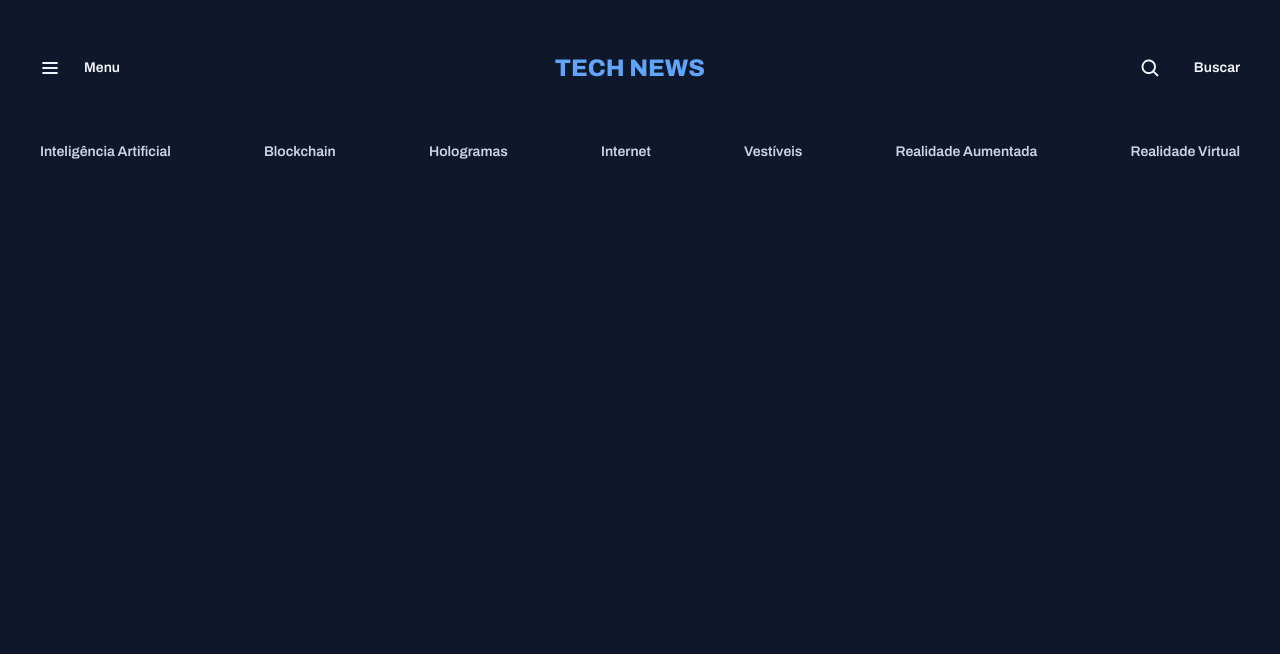
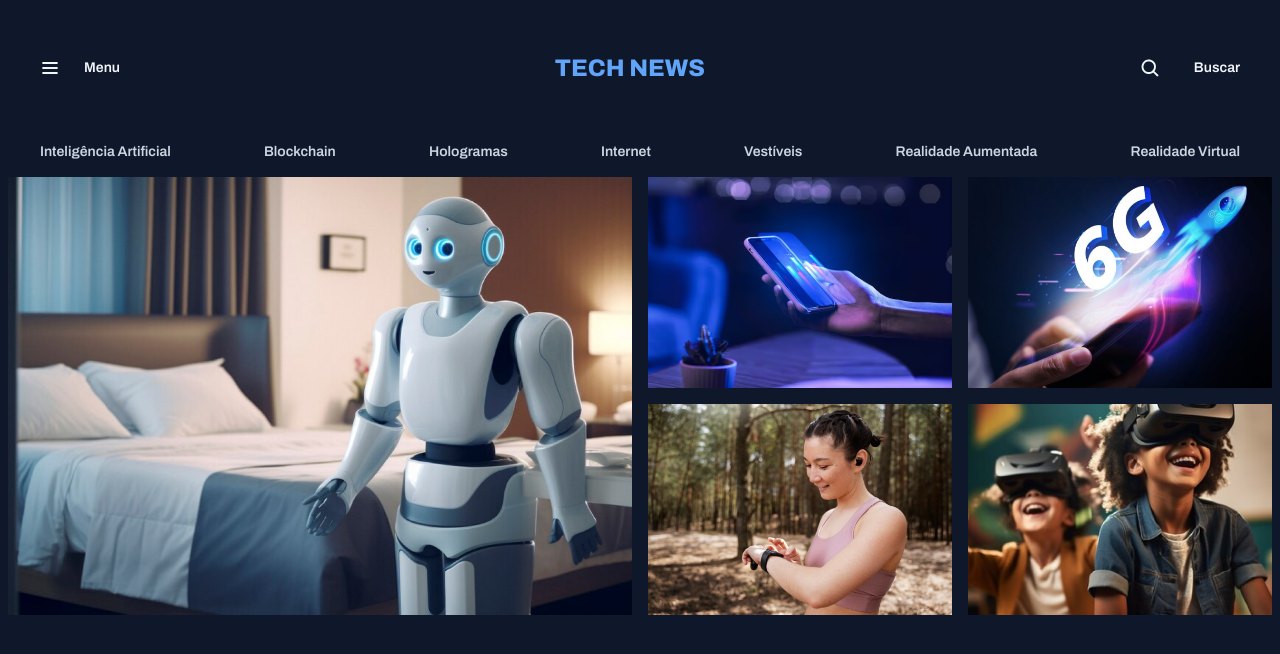
Before and after one commit to DaniloVitoria/portal-de-noticias, a plain HTML site: page index.html in a window 1280 px wide. Drawn offline with Linux system fonts and the light colour scheme.

Commit message:
Section destaques criado, ajustando o dimensionamento

```diff
--- a/index.html
+++ b/index.html
@@ -68,6 +68,25 @@
 
   </section>
 
+  <section id="destaques">
+
+    <div class="container__destaques gap1">
+      <div class="noticia1">
+        <img src="./assets/Image01.png" alt="">
+
+      </div>
+
+
+      <div class="noticias grid gap1">
+        <img src="./assets/celularimage.png" alt="">
+        <img src="./assets/6g.png" alt="">
+        <img src="./assets/mulhercomrelogio.png" alt="">
+        <img src="./assets/criancavr.png" alt="">
+      </div>
+
+    </div>
+
+  </section>
 
 </body>
 </html>
--- /dev/null
+++ b/styles/destaques.css
@@ -0,0 +1,36 @@
+#destaques {
+  display: flex;
+  width: 100vw; /* 100% da largura da tela */
+  max-width: 100%; /* garante que não ultrapasse */
+  overflow-x: hidden; /* evita que passe da tela horizontalmente */
+  margin: 0 auto; /* centraliza se houver algum espaço sobrando */
+}
+
+.container__destaques{
+ display: flex;
+  width: 100%;
+
+  & > .noticia1 img {
+     width: 100%;
+     height: 100%;
+    object-fit: cover;
+    display: block;
+  }
+
+& > .noticia1{
+  width: 50%;
+}
+
+  & > .noticias{
+    width: 50%;
+    grid-template-columns: 1fr 1fr;
+    grid-template-rows: 1fr 1fr;
+  }
+
+
+  & > .noticias img{
+    width: 100%;
+    height: 100%;
+    object-fit: cover;
+  }
+}
--- a/styles/global.css
+++ b/styles/global.css
@@ -42,6 +42,10 @@ html {
 
   color: var(--text-color-primary);
   background-color: var(--bg-color);
+
+  overflow-x: hidden;
+
+  box-sizing: border-box;
 }
 
 h1, h2, h3 {
--- a/styles/index.css
+++ b/styles/index.css
@@ -1,3 +1,4 @@
 @import url(global.css);
 @import url(header.css);
 @import url(utils.css);
+@import url(destaques.css);
--- a/styles/utils.css
+++ b/styles/utils.css
@@ -1,5 +1,9 @@
 .grid {
   display: grid;
+}
+
+.gap1{
+  gap: 1em;
 }
 
 .dont-break-word{
```
Also changed, not shown: assets/6g.png (renamed from assets/Image 03.png), assets/Image01.png (renamed from assets/Image 01.png), assets/celularimage.png (renamed from assets/Image 02.png), assets/criancavr.png (renamed from assets/Image 05.png), assets/mulhercomrelogio.png (renamed from assets/Image 04.png).
